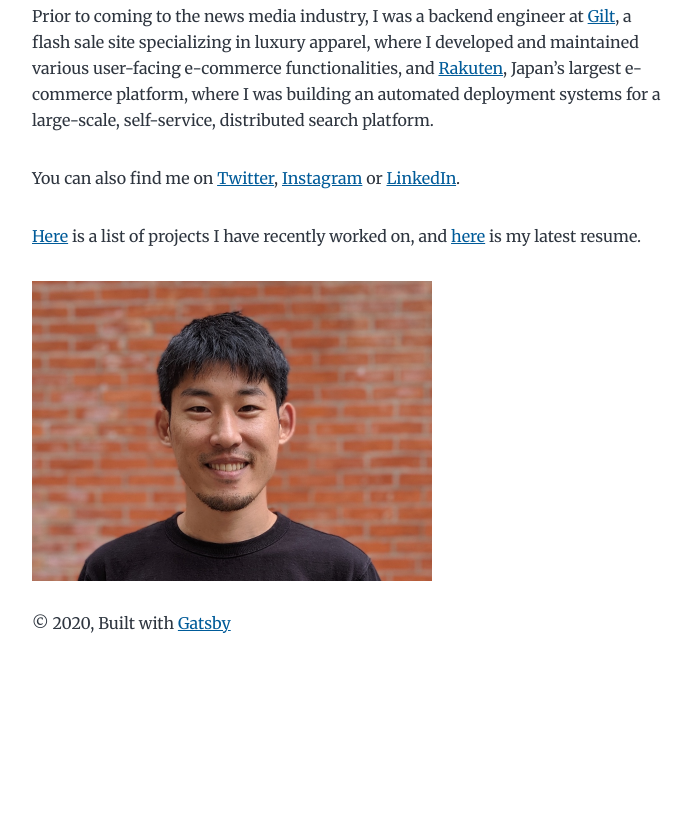
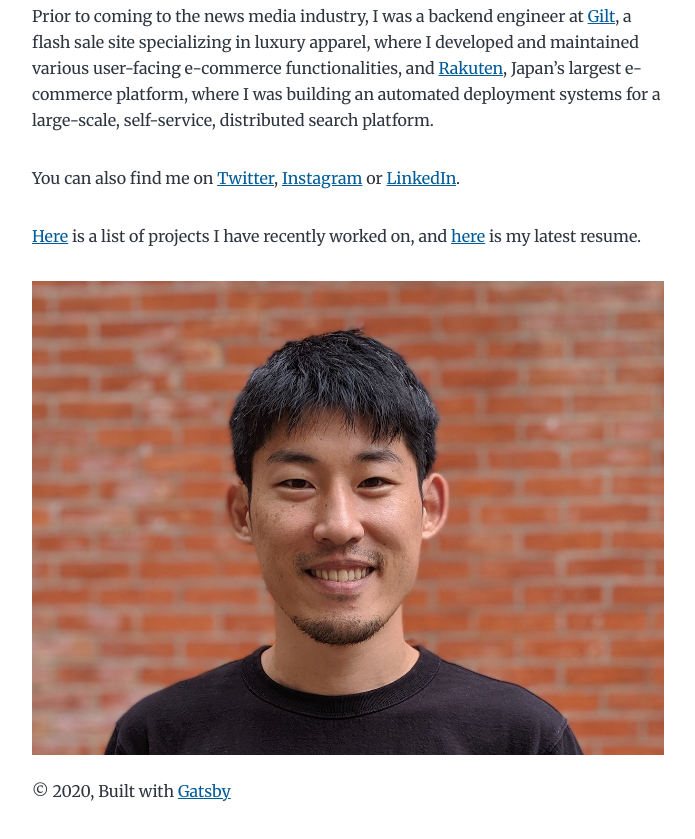
Before and after one commit to tatsuyaoiw/website, a Gatsby site: page /about in a window 1280 px wide. Shown: the part 501-1340 px from the top of the page, without its empty margins (292-987 px from the left). Before the commit the page ends 1200 px from the top, so only its background shows below. Built offline with nearby package versions, Linux system fonts and the light colour scheme; Gatsby itself is replaced by a stand-in of ours.

Commit message:
Update about.js

```diff
--- a/src/pages/about.js
+++ b/src/pages/about.js
@@ -10,8 +10,8 @@ const AboutPage = ({ location }) => {
     query AboutQuery {
       avatar: file(absolutePath: { regex: "/profile-pic-full.jpg/" }) {
         childImageSharp {
-          fixed(quality: 95) {
-            ...GatsbyImageSharpFixed
+          fluid(quality: 95) {
+            ...GatsbyImageSharpFluid
           }
         }
       }
@@ -29,7 +29,7 @@ const AboutPage = ({ location }) => {
   const siteTitle = data.site.siteMetadata.title
   const author = data.site.siteMetadata?.author
 
-  const avatar = data?.avatar?.childImageSharp?.fixed
+  const avatar = data?.avatar?.childImageSharp?.fluid
   return (
     <Layout location={location} title={siteTitle}>
       <SEO title="About" />
@@ -41,8 +41,8 @@ const AboutPage = ({ location }) => {
       <p>Prior to coming to the news media industry, I was a backend engineer at <a href="https://www.gilt.jp/">Gilt</a>, a flash sale site specializing in luxury apparel, where I developed and maintained various user-facing e-commerce functionalities, and <a href="https://global.rakuten.com/corp/about/">Rakuten</a>, Japan’s largest e-commerce platform, where I was building an automated deployment systems for a large-scale, self-service, distributed search platform.</p>
       <p>You can also find me on <a href="https://twitter.com/tatsuyaoiw">Twitter</a>, <a href="https://instagram.com/tatsuyaoiw">Instagram</a> or <a href="https://www.linkedin.com/in/tatsuyaoiw">LinkedIn</a>.</p>
       <p><Link to="/projects">Here</Link> is a list of projects I have recently worked on, and <a href="https://github.com/tatsuyaoiw/resume/blob/master/resume-2021.pdf">here</a> is my latest resume.</p>
-      {avatar && (<Image fixed={avatar} alt={author?.name || ``}/>)}
-	</Layout>
+      {avatar && (<Image fluid={avatar} alt={author?.name || ``}/>)}
+	  </Layout>
   )
 }
 
```
